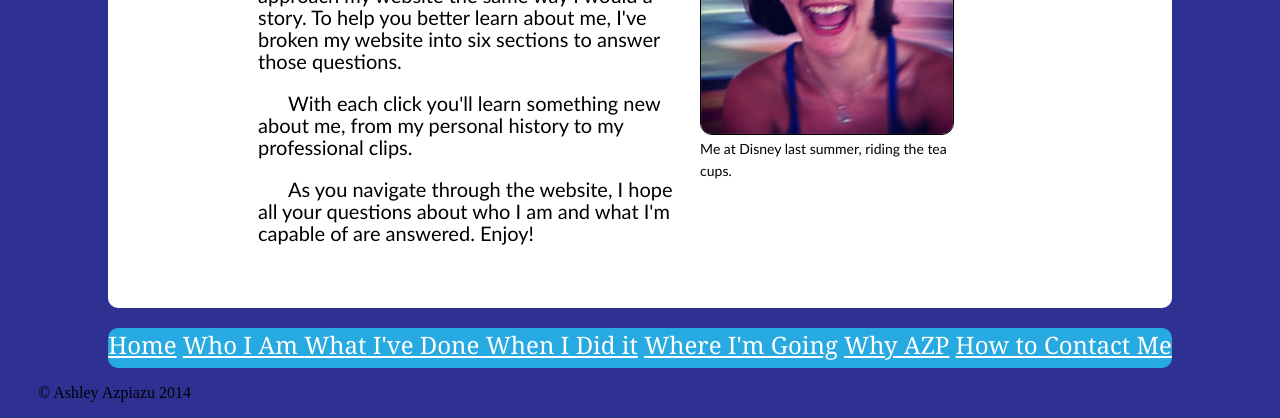
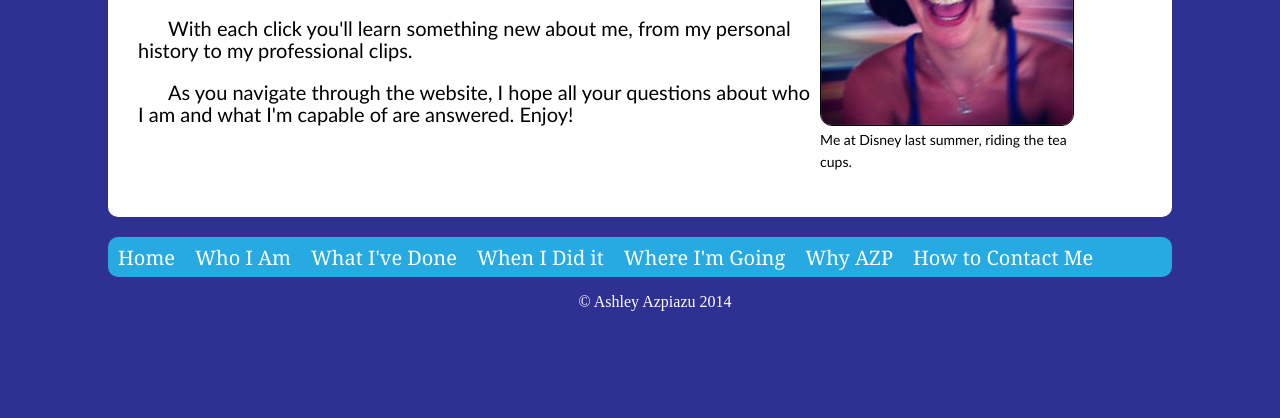
Before and after one commit to ashpiazu/ashpiazu.github.io, a plain HTML site: page index.html in a window 1280 px wide. Shown: the part 439-857 px from the top of the page. After the commit the page ends 800 px from the top, so only its background shows below. Drawn offline with Linux system fonts and the light colour scheme.

Commit message:
more improvements

```diff
--- a/CSS/base.css
+++ b/CSS/base.css
@@ -40,7 +40,7 @@ nav{
     margin-left: 100px;
     margin-top:10px;
     margin-bottom:10px;
-    font-size: 24px;
+    font-size: 20px;
     font-family: "goudy old style","cambria", serif;
   text-align: center;
 }
@@ -60,19 +60,41 @@ h2 {
 }
 nav a {color: #ffffff;}
 nav a:hover {color: #f7821e }
-#topnav ul{
+nav ul, bottomnav ul{
     list-style-type:none;
     margin:0;
     padding:0;
 }
-    #topnav ul li{
+    nav ul li, bottomnav ul li{
         float:left;
+        padding:7px 0 0 0;
+        position:relative;
+
     }
-        #topnav ul li a{
+        nav ul li a, bottomnav ul li a{
             color:#ffffff;
-            padding:3px 10px;
+            padding:8px 10px 5px;
             text-decoration:none;
         }
+        nav ul li a:hover, bottomnav ul li a:hover{
+            color:#f7821e;
+            text-decoration:underline;
+        }
+@media(max-width:980px){
+    nav ul li a{
+        font-size:14px;
+    }
+}
+@media(max-width:768px){
+    nav ul li a{
+        font-size:12px;
+    }
+}
+@media(max-width:360px){
+    nav ul li a{
+        font-size:10px;
+    }
+}
 /*Main Div aka content wrapper rules*/
 div{
     background-color:white;
@@ -83,14 +105,23 @@ div{
     margin-left:100px;
     margin-right: 100px;
     max-width: "90%";
-    padding-left: 25px;
-    padding-right: 25px;
     padding-top: 1px;
     padding-bottom: 1px;
     border-radius: 10px;
 
 }
-
+.content{
+    margin: 0 30px;
+}
+    .content a{
+        text-decoration:none;
+    }
+    .content a:hover{
+        text-decoration:underline;
+    }
+    .content a:active{
+    color:#ff0000;
+}
 /*floats and images*/
 .clear-right {clear:right;}
 .clear-left {clear:left;}
@@ -105,7 +136,10 @@ border-color:black;
 /*textual*/
 p {
     text-indent: 30px;}
-
+#copyright{
+    text-align:center;
+    color:#ffffff;
+}
 
 figcaption {
     width: 90%;
--- a/index.html
+++ b/index.html
@@ -15,7 +15,7 @@
         <div> <img id="logo" src="img/newlogo.jpg" width="50%" alt=azp-logo title="azp logo" /> </div>
       </header>
 <!--nav starts here-->
-        <nav><ul id="topnav">
+        <nav><ul>
             <li><a href="index.html">Home</a><!--Homepage--></li><li><a href="who-i-am.html">Who I Am </a> <!--bio--></li>
 
             <li><a href="what-i've-done.html">What I've Done </a> <!--      examples of clips--></li>
@@ -27,7 +27,7 @@
         </nav>
 <!--nav ends here-->
         <div  id= "wrapper">
-            <div>
+            <div class="content">
 <!--start main content-->
             <article>
            <h1>The 5 Ws and H</h1>
@@ -51,13 +51,15 @@
 
             <footer>
                 <nav class="secondary" >
-                  <a href="index.html">Home</a><!--Homepage-->
-            <a href="who-i-am.html">Who I Am </a> <!--bio-->
-            <a href="what-i've-done.html">What I've Done </a> <!--      examples of clips-->
-            <a href="when-i-did-it.html">When I Did it</a><!--Resume-->
-            <a href="where-i'm-going.html"> Where I'm Going</a> <!--my job aspirations and plans-->
-             <a href="why-azp.html"> Why AZP</a>
-            <a href="contact.html">How to Contact Me</a>
+                  <ul>
+                      <li><a href="index.html">Home</a><!--Homepage--></li>
+            <li><a href="who-i-am.html">Who I Am </a> <!--bio--></li>
+            <li><a href="what-i've-done.html">What I've Done </a> <!--      examples of clips--></li>
+            <li><a href="when-i-did-it.html">When I Did it</a><!--Resume--></li>
+            <li><a href="where-i'm-going.html"> Where I'm Going</a> <!--my job aspirations and plans--></li>
+             <li><a href="why-azp.html"> Why AZP</a> </li>
+            <li><a href="contact.html">How to Contact Me</a></li>
+        </ul>
                 </nav>
 
                 <p id="copyright">&copy; Ashley Azpiazu 2014</p>
```
Also changed, not shown: what-i've-done.html (+22 -17 lines), who-i-am.html (+9 -10 lines).
